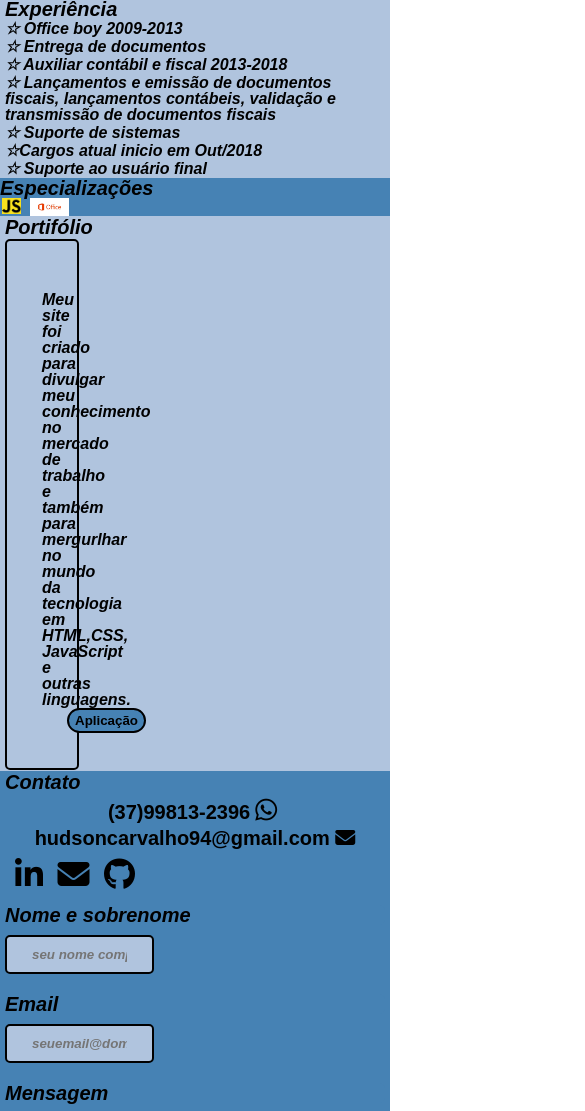
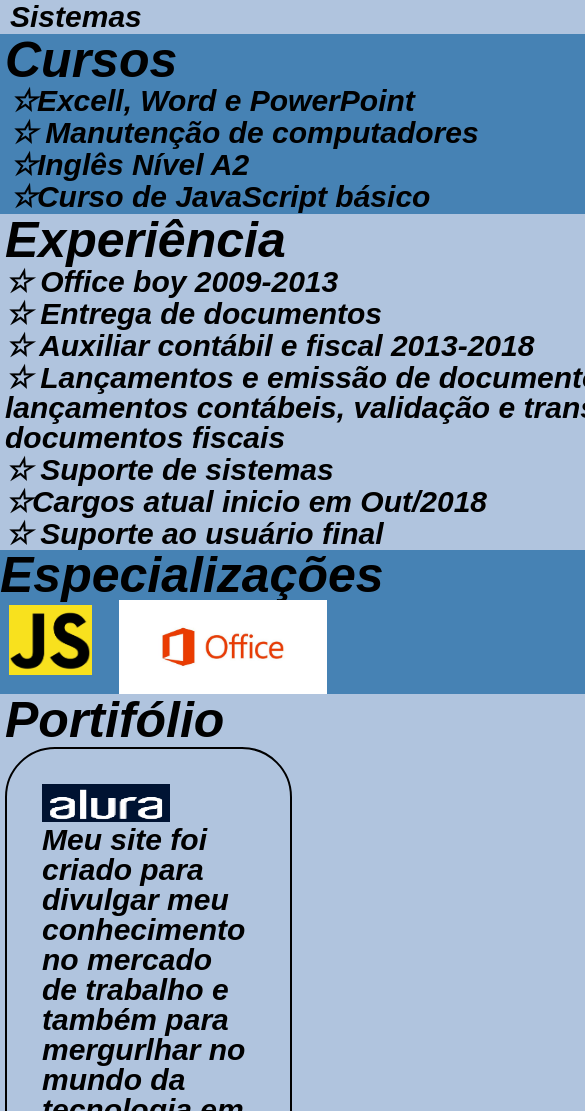
Before and after one commit to HudsonCarvalho08/Portfolio, a plain HTML site: page index.html in a window 390 px wide. Shown: the part 889-2000 px from the top of the page, 585 px wide, since content can reach past the window. Drawn offline with Linux system fonts and the light colour scheme.

Commit message:
alteracao em index.html, index_obrigado.html e style.css

```diff
--- a/index.html
+++ b/index.html
@@ -4,6 +4,7 @@
 		<meta charset="UTF-8">
 		<meta name="viewport" content="width=device-width, initial-scale=1.0" />
 		<title>Hudson Carvalho</title>
+		<meta name="viewport" content="width=device-width">
 
 		<link rel="stylesheet" href="reset.css">
 		<link rel="stylesheet" href="style.css">
@@ -124,7 +125,7 @@
 						<textarea name="message" id="message" required maxlength="100"></textarea>
 
 						<input type="submit" value="Enviar formulário" class="enviar">
-						<input type="hidden" name="_next" value="http://127.0.0.1:5500/Obrigado.html">
+						<input type="hidden" name="_next" value="https://portfolio-kliklkcaw-hudsoncarvalho08.vercel.app/index_Obrigado.html">
 
 					</form>
 			</div>
--- a/style.css
+++ b/style.css
@@ -342,3 +342,138 @@ form input, form textarea {
 	background: darkblue;
 	transform: scale(1.2);
 }
+
+
+@media screen and (max-width: 740px) {
+h1 {
+	font-size: 40px;
+}
+
+.ciencias {
+	font-size: 40px;
+}
+.analise {
+	font-size: 40px;
+}
+
+
+
+.portifolio li {
+	width: 35%;
+	border-radius: 50px;
+}
+
+p {
+	font-size: 30px;
+}
+
+button {
+	background: steelblue;
+	border-radius: 50px;
+	padding: 05 20px;
+	margin: 0 25px;
+	text-decoration: none;
+	top: 0;
+	height: 45px;
+	align-items: center;
+	cursor: pointer;
+	border: 2px solid black;
+	font-size: 35px;
+}
+
+
+.analise-image {
+	width: 800px;
+}
+
+#java {
+	width: 10%;
+	padding: 05px;
+}
+
+#office {
+	width: 25%;
+}
+
+#alura {
+	width: 60%;
+}
+
+.numero {
+	text-align: center;
+	font-size: 23px;
+}
+
+.email-p {
+	text-align: center;
+	font-size: 23px;
+}
+
+form input, form textarea {
+	width: 45%;
+}
+
+header {
+	position: relative;
+	align-items: center;
+	justify-content: center;
+	font-size: 10px 0 20px;
+	float: left;
+	background: lightsteelblue;
+	padding: 10px 220px;
+}
+
+body {
+	position: absolute;
+	float: left;
+}
+
+.sobre {
+	font-size: 25px;
+}
+
+.graduacao {
+	font-size: 30px;
+}
+
+.experiencia {
+	font-size: 50px;
+}
+
+.itens {
+	font-size: 30px;
+	padding: 1px 5;
+}
+
+.especializações {
+	font-size: 50px;
+}
+
+h2 {
+	font-size: 50px;
+}
+
+form label {
+	font-size: 35px;
+}
+
+
+.enviar {
+	font-size: 35px;
+}
+
+form input, form textarea {
+	display: block;
+	margin: 0 0 50px;
+	padding: 10px 25px;
+	width: 45%;
+	font-weight: bold;
+	border: 2px solid black;
+	border-radius: 25px;
+	background: lightsteelblue;
+	font-style: italic;
+	font-size: 25px;
+
+}
+
+}
```
Also changed, not shown: index_obrigado.html (+3 -3 lines).
